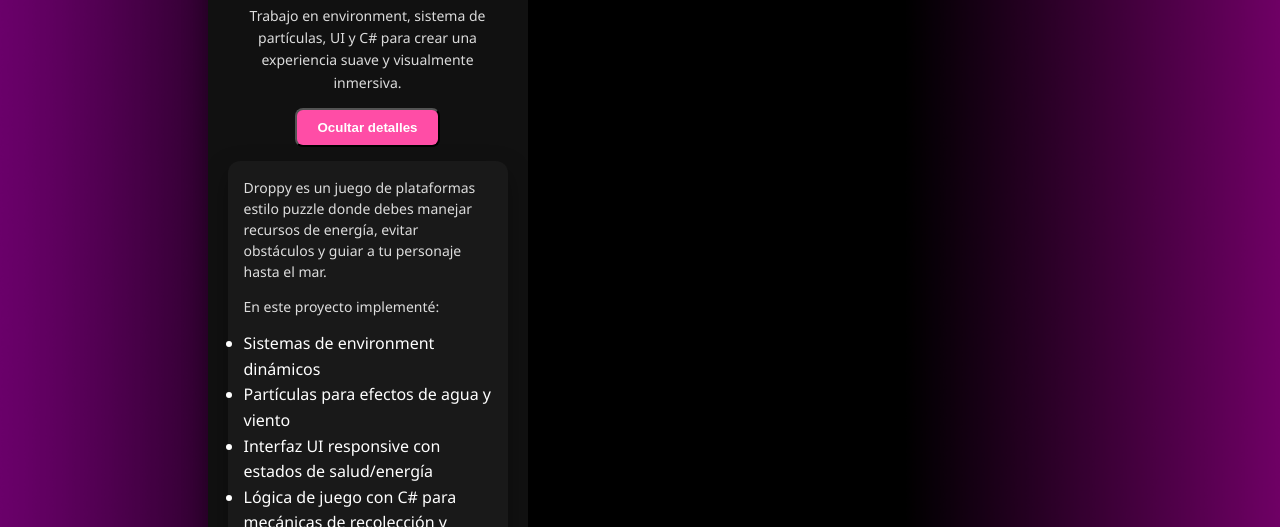
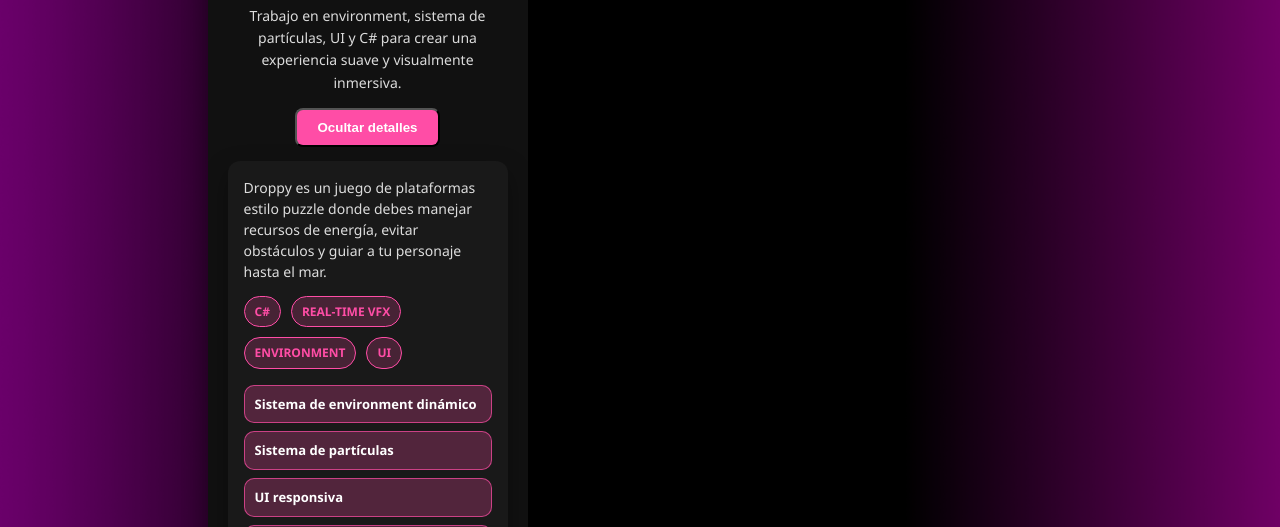
Before and after one commit to ReneBarrera16/PortafolioReneBarrera, a plain HTML site: page index.html in a window 1280 px wide. Both pictures are taken after a click on the button "Ver detalles". Shown: the part 1007-1534 px from the top of the page. Drawn offline with Linux system fonts and the light colour scheme.

Commit message:
Cambio den Droppy y nombre VFX

```diff
--- a/index.html
+++ b/index.html
@@ -108,10 +108,59 @@
       border-radius: 8px;
       color: #fff;
       cursor: pointer;
+      display: block;
+      width: fit-content;
     }
 
     .project-popup .btn-close:hover {
       background: #444;
+    }
+
+    .project-tags {
+      display: flex;
+      flex-wrap: wrap;
+      justify-content: flex-start;
+      gap: 10px;
+      margin: 12px 0 16px;
+    }
+
+    .project-tag {
+      background: rgba(255, 77, 166, 0.2);
+      border: 1px solid #ff4da6;
+      border-radius: 999px;
+      color: #ff4da6;
+      font-size: 12px;
+      font-weight: 700;
+      padding: 5px 10px;
+      text-transform: uppercase;
+    }
+
+    .project-feature-list {
+      display: grid;
+      gap: 8px;
+      margin: 10px 0 12px;
+      text-align: left;
+    }
+
+    .project-feature-item {
+      background: rgba(255, 77, 166, 0.25);
+      border: 1px solid rgba(255, 77, 166, 0.7);
+      border-radius: 10px;
+      color: white;
+      padding: 8px 10px;
+      font-size: 13px;
+      font-weight: 700;
+    }
+
+    .btn-itch {
+      background: #e63946;
+      border: 1px solid #ff7b86;
+      margin-top: 8px;
+      display: inline-block;
+    }
+
+    .btn-itch:hover {
+      background: #ff414f;
     }
 
     /* ── HERO ── */
@@ -333,14 +382,19 @@
           <button class="btn-play" id="droppy-details-btn">Ver detalles</button>
           <div class="project-popup" id="droppy-popup">
             <p>Droppy es un juego de plataformas estilo puzzle donde debes manejar recursos de energía, evitar obstáculos y guiar a tu personaje hasta el mar.</p>
-            <p>En este proyecto implementé:</p>
-            <ul>
-              <li>Sistemas de environment dinámicos</li>
-              <li>Partículas para efectos de agua y viento</li>
-              <li>Interfaz UI responsive con estados de salud/energía</li>
-              <li>Lógica de juego con C# para mecánicas de recolección y puzles</li>
-            </ul>
-            <a href="https://renebarrera.itch.io/droppy-en-busca-del-mar" target="_blank" class="btn-play">Ir a itch.io</a>
+            <div class="project-tags">
+              <span class="project-tag">C#</span>
+              <span class="project-tag">Real-Time VFX</span>
+              <span class="project-tag">Environment</span>
+              <span class="project-tag">UI</span>
+            </div>
+            <div class="project-feature-list">
+              <div class="project-feature-item">Sistema de environment dinámico</div>
+              <div class="project-feature-item">Sistema de partículas</div>
+              <div class="project-feature-item">UI responsiva</div>
+              <div class="project-feature-item">Lógica de juego en C#</div>
+            </div>
+            <a href="https://renebarrera.itch.io/droppy-en-busca-del-mar" target="_blank" class="btn-play btn-itch">Jugar en itch.io</a>
             <button class="btn-close" id="droppy-close-btn">Cerrar</button>
           </div>
         </div>
@@ -348,7 +402,7 @@
     </div>
 
     <!-- VFX Section -->
-    <h2 class="section-title" id="vfx">VFX</h2>
+    <h2 class="section-title" id="vfx">Real-Time VFX</h2>
 
     <div class="grid-vfx">
       <div class="vfx-item">
```
